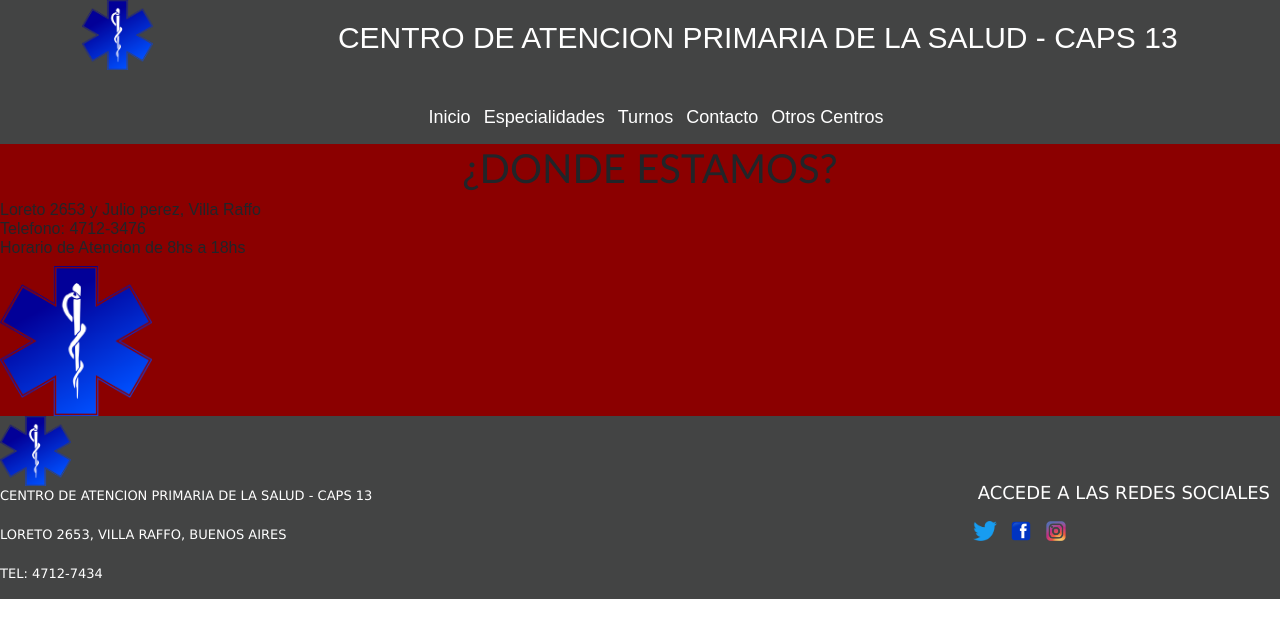
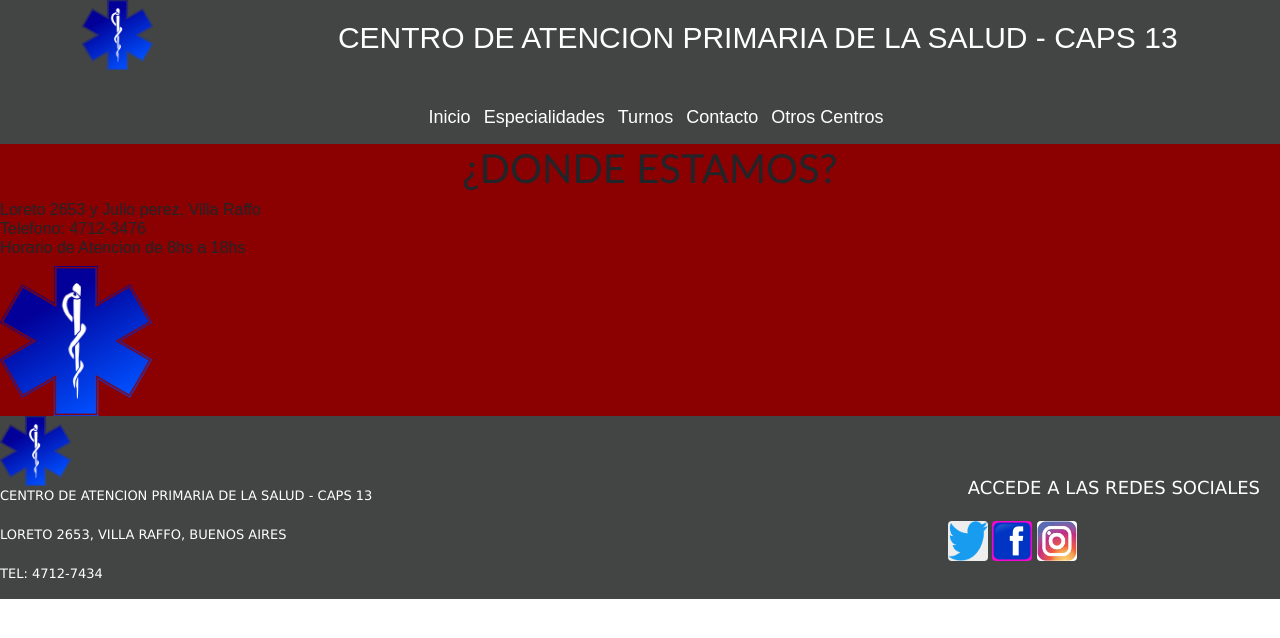
Before and after one commit to Nicolaskevin1/preentrega-3, a plain HTML site: page pages/contacto.html in a window 1280 px wide. Drawn offline with nearby package versions, Linux system fonts and the light colour scheme.

Commit message:
Agregue mixin a redes sociales

```diff
--- a/css/style.css
+++ b/css/style.css
@@ -172,6 +172,25 @@
     height: auto; } }
 
 /* ----FOOTER---- */
+/* ----MIXIN----- */
+.redes .img-2 {
+  width: 40px;
+  height: 40px;
+  border-radius: 10%;
+  background-color: #eeeeee; }
+
+.redes .img-3 {
+  width: 40px;
+  height: 40px;
+  border-radius: 10%;
+  background-color: #f508cd; }
+
+.redes .img-4 {
+  width: 40px;
+  height: 40px;
+  border-radius: 10%;
+  background-color: white; }
+
 .footer {
   background-color: #434444;
   display: flex;
@@ -189,20 +208,8 @@
 
 .footer .p1 {
   font-size: large;
-  margin: 10px;
+  margin: 20px;
   font-family: Verdana, Geneva, Tahoma, sans-serif; }
-
-.footer .img-2 {
-  height: 30px;
-  padding: 5px; }
-
-.footer .img-3 {
-  height: 30px;
-  padding: 5px; }
-
-.footer .img-4 {
-  height: 30px;
-  padding: 5px; }
 
 a:hover {
   color: darkolivegreen; }
--- a/pages/contacto.html
+++ b/pages/contacto.html
@@ -5,7 +5,8 @@
     <meta charset="UTF-8">
     <meta http-equiv="X-UA-Compatible" content="IE=edge">
     <meta name="viewport" content="width=device-width, initial-scale=1.0">
-    <link href="https://cdn.jsdelivr.net/npm/bootstrap@5.3.0/dist/css/bootstrap.min.css" rel="stylesheet" integrity="sha384-9ndCyUaIbzAi2FUVXJi0CjmCapSmO7SnpJef0486qhLnuZ2cdeRhO02iuK6FUUVM" crossorigin="anonymous">
+    <link href="https://cdn.jsdelivr.net/npm/bootstrap@5.3.0/dist/css/bootstrap.min.css" rel="stylesheet"
+        integrity="sha384-9ndCyUaIbzAi2FUVXJi0CjmCapSmO7SnpJef0486qhLnuZ2cdeRhO02iuK6FUUVM" crossorigin="anonymous">
     <link rel="stylesheet" href="../css/style.css">
     <link rel="shortcut icon" href="../recursos/logo3.png">
     <title>Preentrega | Contacto</title>
@@ -51,12 +52,19 @@
         </div>
         <div>
             <p class="p1">Accede a las redes sociales</p>
-            <a href="https://twitter.com/?lang=es"><img class="img-2" src="../recursos/logotwitter.png" alt="Twitter"></a>
-            <a href="https://m.facebook.com/login/?locale=es_ES"><img class="img-3" src="../recursos/facebooklogo.png" alt="Facebook"></a>
-            <a href="https://www.instagram.com/"><img class="img-4" src="../recursos/logoig.png" alt="Instagram"></a>
+            <div class="redes">
+                <a href="https://twitter.com/?lang=es"><img class="img-2" src="../recursos/logotwitter.png"
+                        alt="Twitter"></a>
+                <a href="https://m.facebook.com/login/?locale=es_ES"><img class="img-3"
+                        src="../recursos/facebooklogo.png" alt="Facebook"></a>
+                <a href="https://www.instagram.com/"><img class="img-4" src="../recursos/logoig.png"
+                        alt="Instagram"></a>
+            </div>
         </div>
     </footer>
-    <script src="https://cdn.jsdelivr.net/npm/bootstrap@5.3.0/dist/js/bootstrap.bundle.min.js" integrity="sha384-geWF76RCwLtnZ8qwWowPQNguL3RmwHVBC9FhGdlKrxdiJJigb/j/68SIy3Te4Bkz" crossorigin="anonymous"></script>
+    <script src="https://cdn.jsdelivr.net/npm/bootstrap@5.3.0/dist/js/bootstrap.bundle.min.js"
+        integrity="sha384-geWF76RCwLtnZ8qwWowPQNguL3RmwHVBC9FhGdlKrxdiJJigb/j/68SIy3Te4Bkz"
+        crossorigin="anonymous"></script>
 </body>
 
 </html>
--- a/scss/secciones/_footer.scss
+++ b/scss/secciones/_footer.scss
@@ -1,5 +1,27 @@
 /* ----FOOTER---- */
 
+/* ----MIXIN----- */
+@mixin imagen ($color-redes) {
+    width: 40px;
+    height: 40px;
+    border-radius: 10%;
+    background-color: $color-redes;
+}
+.redes{
+    .img-2{
+        @include imagen (#eeeeee)
+    }
+}
+.redes{
+    .img-3{
+        @include imagen (rgb(245, 8, 205))
+    }
+}
+.redes{
+    .img-4{
+        @include imagen (rgb(255, 255, 255))
+    }
+}
 .footer {
     background-color: #434444;
     display: flex;
@@ -20,25 +42,9 @@
 
 .footer .p1 {
     font-size: large;
-    margin: 10px;
+    margin: 20px;
     font-family: Verdana, Geneva, Tahoma, sans-serif;
 }
-
-.footer .img-2 {
-    height: 30px;
-    padding: 5px;
-}
-
-.footer .img-3 {
-    height: 30px;
-    padding: 5px;
-}
-
-.footer .img-4 {
-    height: 30px;
-    padding: 5px;
-}
-
 a:hover {
     color: darkolivegreen;
 }
```
Also changed, not shown: index.html (+7 -5 lines), pages/especialidades.html (+6 -3 lines), pages/otros-centros.html (+2 -0 lines), pages/turnos.html (+2 -0 lines).
